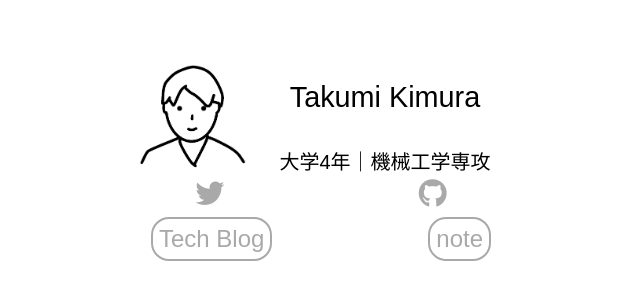
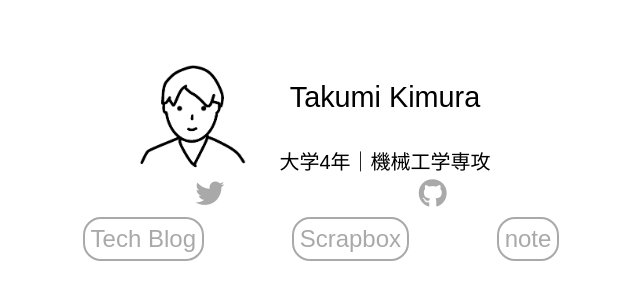
Before and after one commit to KmrTakumi/KmrTakumi.github.io, a plain HTML site: page index.html in a window 1280 px wide. Shown: the part 242-542 px from the top of the page, without its empty margins (319-959 px from the left). Drawn offline with Linux system fonts and the light colour scheme.

Commit message:
docs: Add scrapbox link

```diff
--- a/index.html
+++ b/index.html
@@ -32,6 +32,7 @@
                 </div>
                 <div class="lists">
                     <a href="https://www.techblog.kmrtakumi.com/">Tech Blog</a>
+                    <a href="https://scrapbox.io/kmrtakumi-note/">Scrapbox</a>
                     <a href="https://note.com/kmr_takumi">note</a>
                 </div>
             </div>
```
